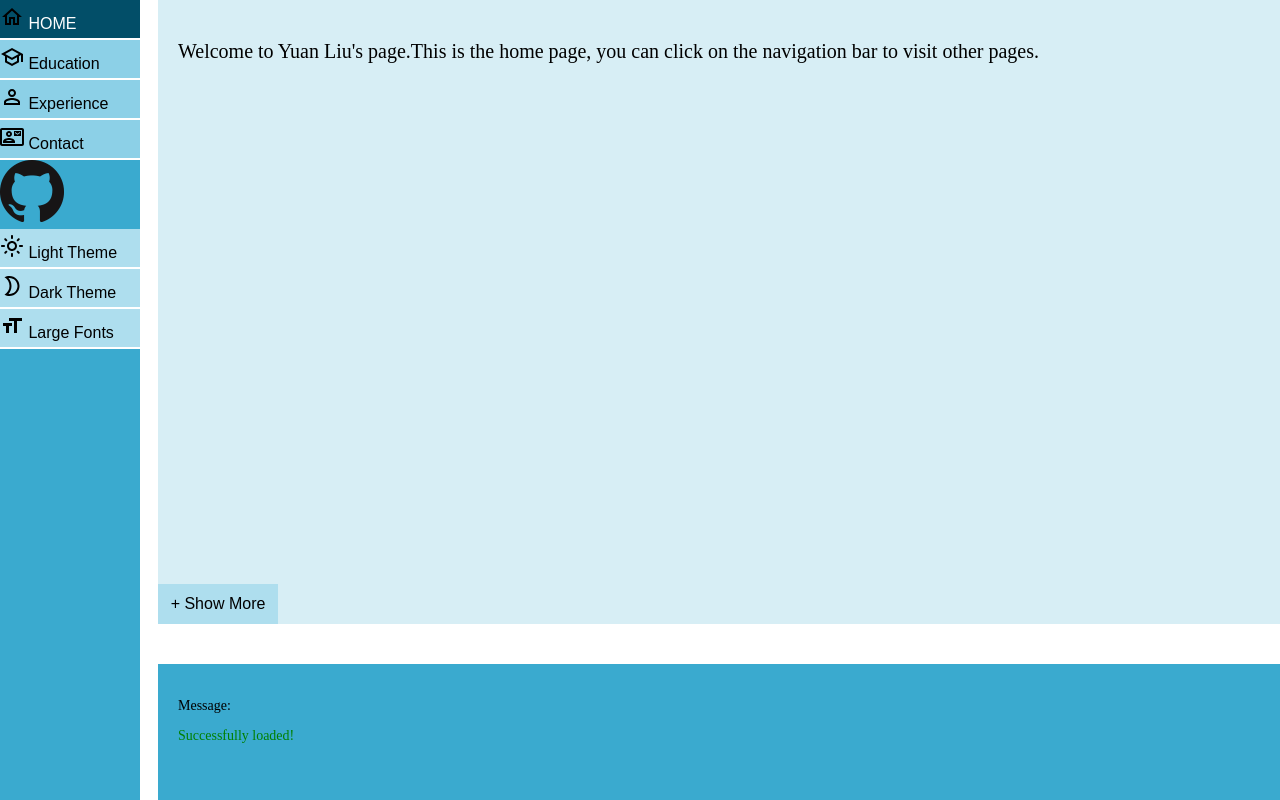
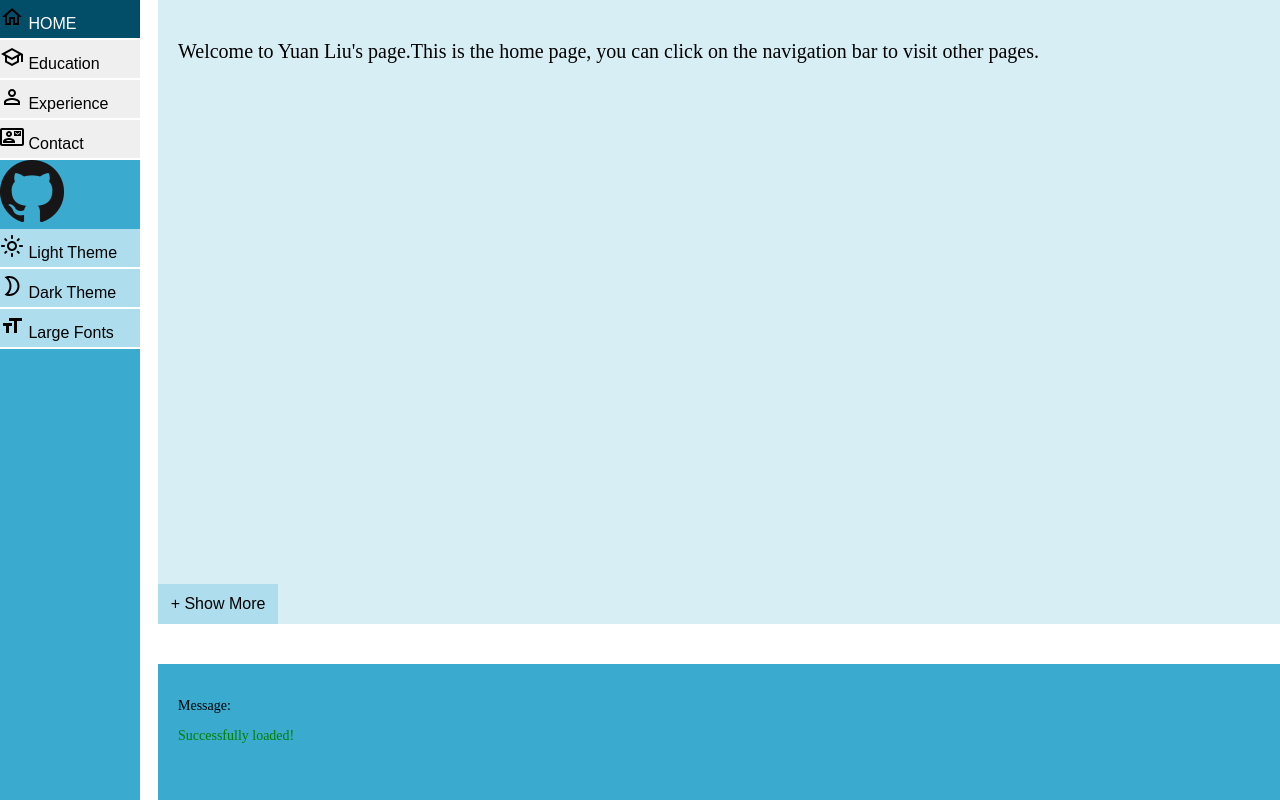
Before and after one commit to carolyuanliu/MyPage, a PHP site: page / in a window 1280 px wide. Run offline with PHP 8.4, Linux system fonts and the light colour scheme.

Commit message:
Update light.css

```diff
--- a/styleSheets/light.css
+++ b/styleSheets/light.css
@@ -28,7 +28,7 @@
     height: 40px;
     width: 100%;
     font-size: 16px;
-    background-color: #8CD0E7;
+    /* background-color: #8CD0E7; */
   }
 
   .thmbtn {
```
